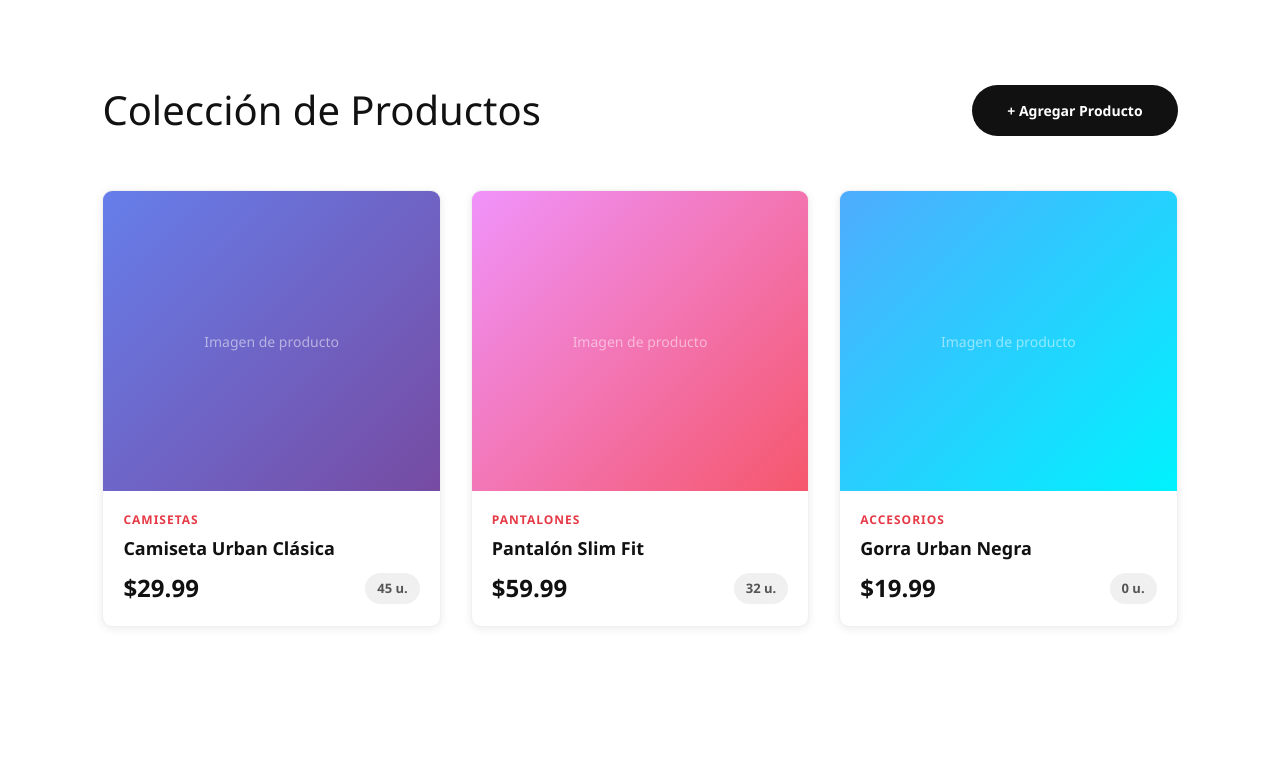
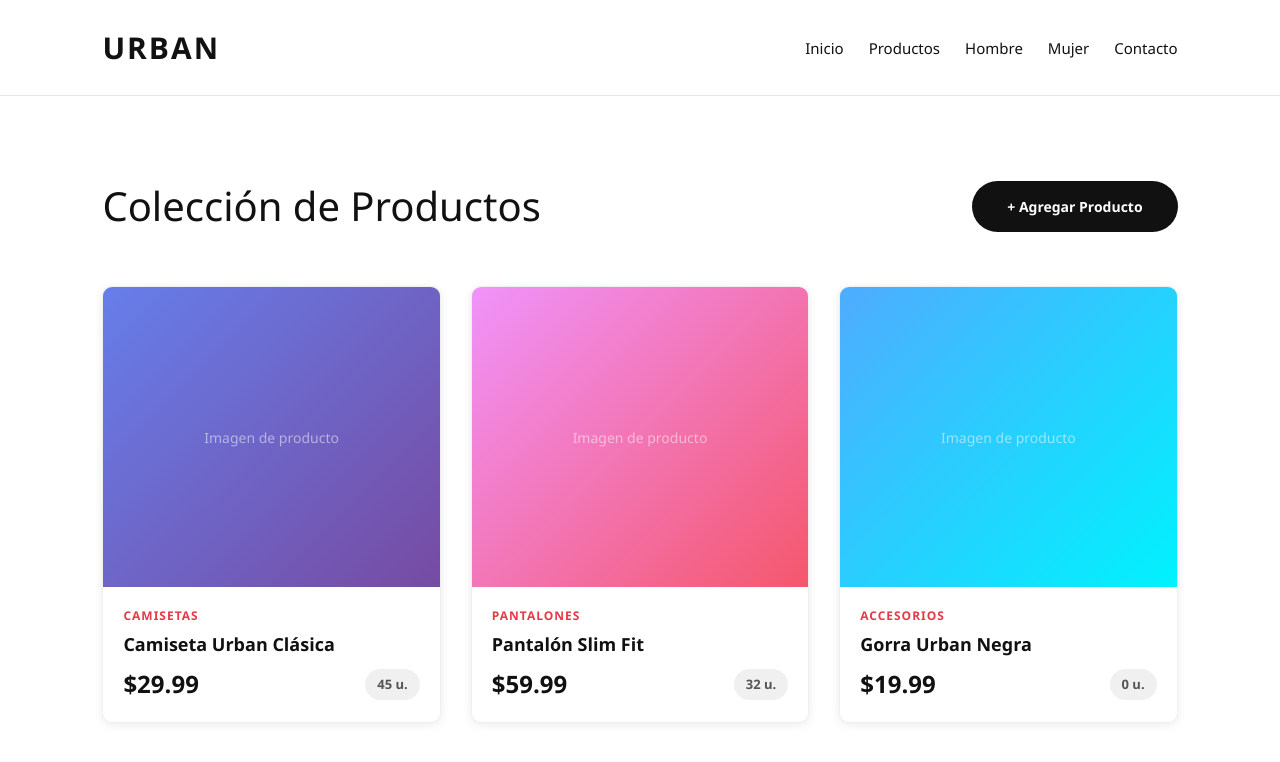
Before and after one commit to SrGines35/Tienda, an Angular app: page /products in a window 1280 px wide. Shown: the top 762 px of the page. Built offline with nearby package versions, Linux system fonts and the light colour scheme.

Commit message:
Feat(products): Se agrega el navbar a products

```diff
--- a/src/app/pages/products/products.html
+++ b/src/app/pages/products/products.html
@@ -4,6 +4,7 @@
     <meta charset="UTF-8">
     <meta name="viewport" content="width=device-width, initial-scale=1.0">
     <title>Productos - Urban Store</title>
+
     <style>
         * {
             margin: 0;
@@ -262,6 +263,35 @@
             background-color: #e9e9e9;
         }
 
+            .navbar{
+      display: flex;
+      justify-content: space-between;
+      align-items: center;
+      padding: 25px 8%;
+      border-bottom: 1px solid #e5e5e5;
+      background: white;
+      position: sticky;
+      top: 0;
+    }
+
+    .logo{
+      font-size: 30px;
+      font-weight: bold;
+      letter-spacing: 2px;
+    }
+
+    .menu a{
+      text-decoration: none;
+      color: #111;
+      margin-left: 25px;
+      font-size: 15px;
+      transition: 0.3s;
+    }
+
+    .menu a:hover{
+      color: #e63946;
+    }
+
         #detailBody {
             margin: 20px 0;
         }
@@ -280,6 +310,19 @@
     </style>
 </head>
 <body>
+      <header class="navbar">
+
+    <div class="logo">URBAN</div>
+
+    <nav class="menu">
+      <a href="home">Inicio</a>
+      <a href="products">Productos</a>
+      <a href="#">Hombre</a>
+      <a href="#">Mujer</a>
+      <a href="#">Contacto</a>
+    </nav>
+
+  </header>
 
     <section class="products-section">
         <div class="section-header">
```
